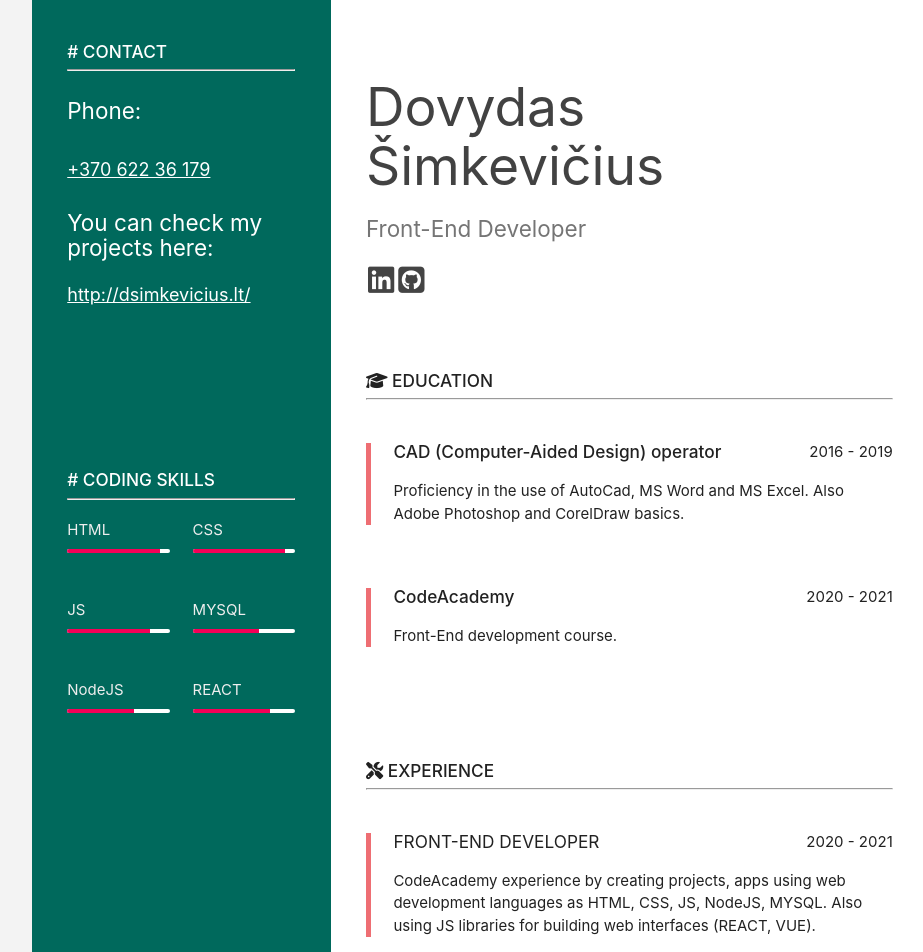
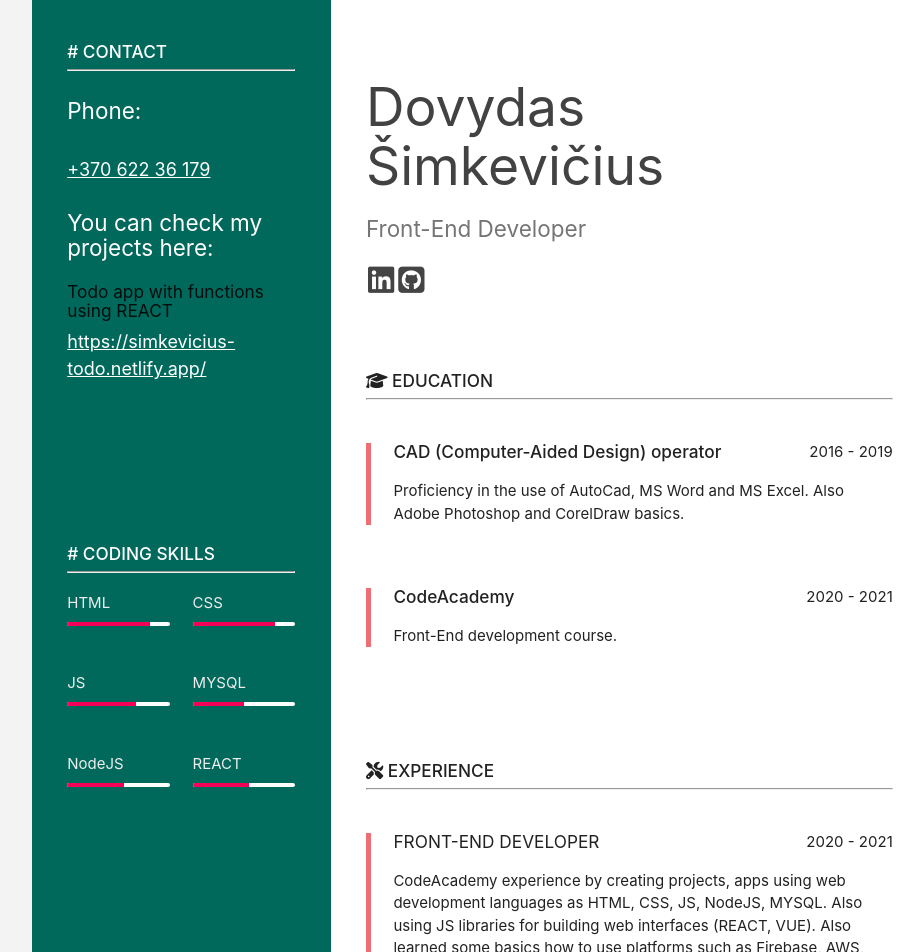
Before and after one commit to DSimkevicius/react-cv, a React (Create React App) app: page / in a window 1280 px wide. Shown: the top 952 px of the page, without its empty margins (160-1083 px from the left). Built offline with nearby package versions, Linux system fonts and the light colour scheme.

Commit message:
changed content

```diff
--- a/src/components/pages/contact/Contact.jsx
+++ b/src/components/pages/contact/Contact.jsx
@@ -17,8 +17,12 @@ export default class Contact extends Component {
               You can check my projects here:
             </h5>
             <p>
-              <a className="portfolio" href="http://dsimkevicius.lt/">
-                http://dsimkevicius.lt/
+              <h6>Todo app with functions using REACT</h6>
+              <a
+                className="portfolio"
+                href="https://simkevicius-todo.netlify.app/"
+              >
+                https://simkevicius-todo.netlify.app/
               </a>
             </p>
           </div>
--- a/src/components/pages/experiences/Experiences.jsx
+++ b/src/components/pages/experiences/Experiences.jsx
@@ -23,6 +23,8 @@ export default class Experiences extends Component {
                     CodeAcademy experience by creating projects, apps using web
                     development languages as HTML, CSS, JS, NodeJS, MYSQL. Also
                     using JS libraries for building web interfaces (REACT, VUE).
+                    Also learned some basics how to use platforms such as
+                    Firebase, AWS, DigitalOcean.
                   </p>
                 </blockquote>
               </div>
--- a/src/components/pages/skills/Skills.jsx
+++ b/src/components/pages/skills/Skills.jsx
@@ -16,7 +16,7 @@ export default class Skills extends Component {
                 <div className="progress white">
                   <div
                     className="determinate pink accent-3"
-                    style={{ width: "90%" }}
+                    style={{ width: "80%" }}
                   ></div>
                 </div>
               </div>
@@ -26,7 +26,7 @@ export default class Skills extends Component {
                   <div
                     className="determinate pink accent-3
                     "
-                    style={{ width: "90%" }}
+                    style={{ width: "80%" }}
                   ></div>
                 </div>
               </div>
@@ -37,7 +37,7 @@ export default class Skills extends Component {
                 <div className="progress white">
                   <div
                     className="determinate pink accent-3"
-                    style={{ width: "80%" }}
+                    style={{ width: "67%" }}
                   ></div>
                 </div>
               </div>
@@ -46,7 +46,7 @@ export default class Skills extends Component {
                 <div className="progress white">
                   <div
                     className="determinate pink accent-3"
-                    style={{ width: "65%" }}
+                    style={{ width: "50%" }}
                   ></div>
                 </div>
               </div>
@@ -57,7 +57,7 @@ export default class Skills extends Component {
                 <div className="progress white">
                   <div
                     className="determinate pink accent-3"
-                    style={{ width: "65%" }}
+                    style={{ width: "55%" }}
                   ></div>
                 </div>
               </div>
@@ -66,11 +66,11 @@ export default class Skills extends Component {
                 <div className="progress white">
                   <div
                     className="determinate pink accent-3"
-                    style={{ width: "75%" }}
+                    style={{ width: "55%" }}
                   ></div>
                 </div>
               </div>
-              </div>
+            </div>
           </div>
         </div>
       </div>
```
